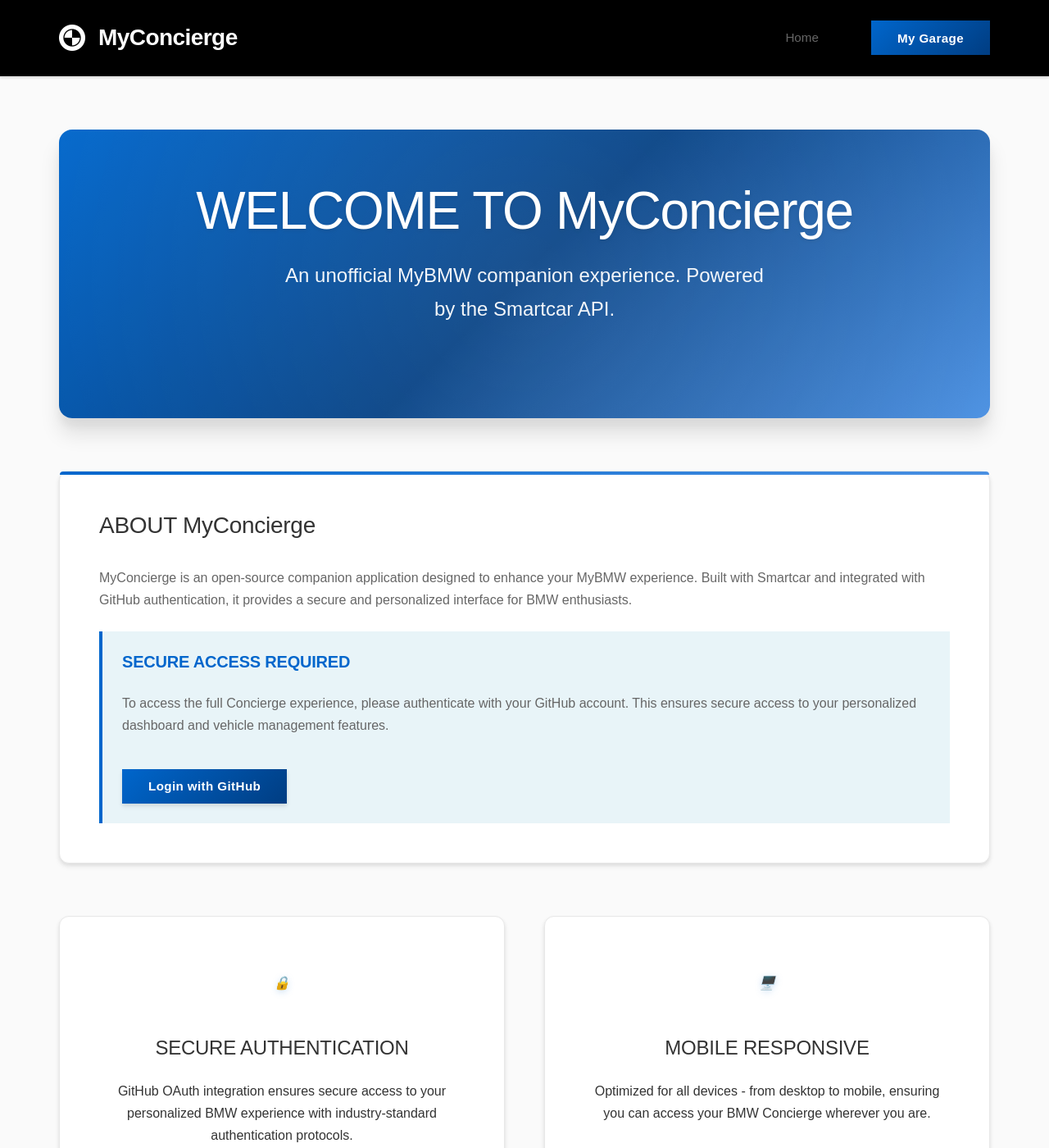
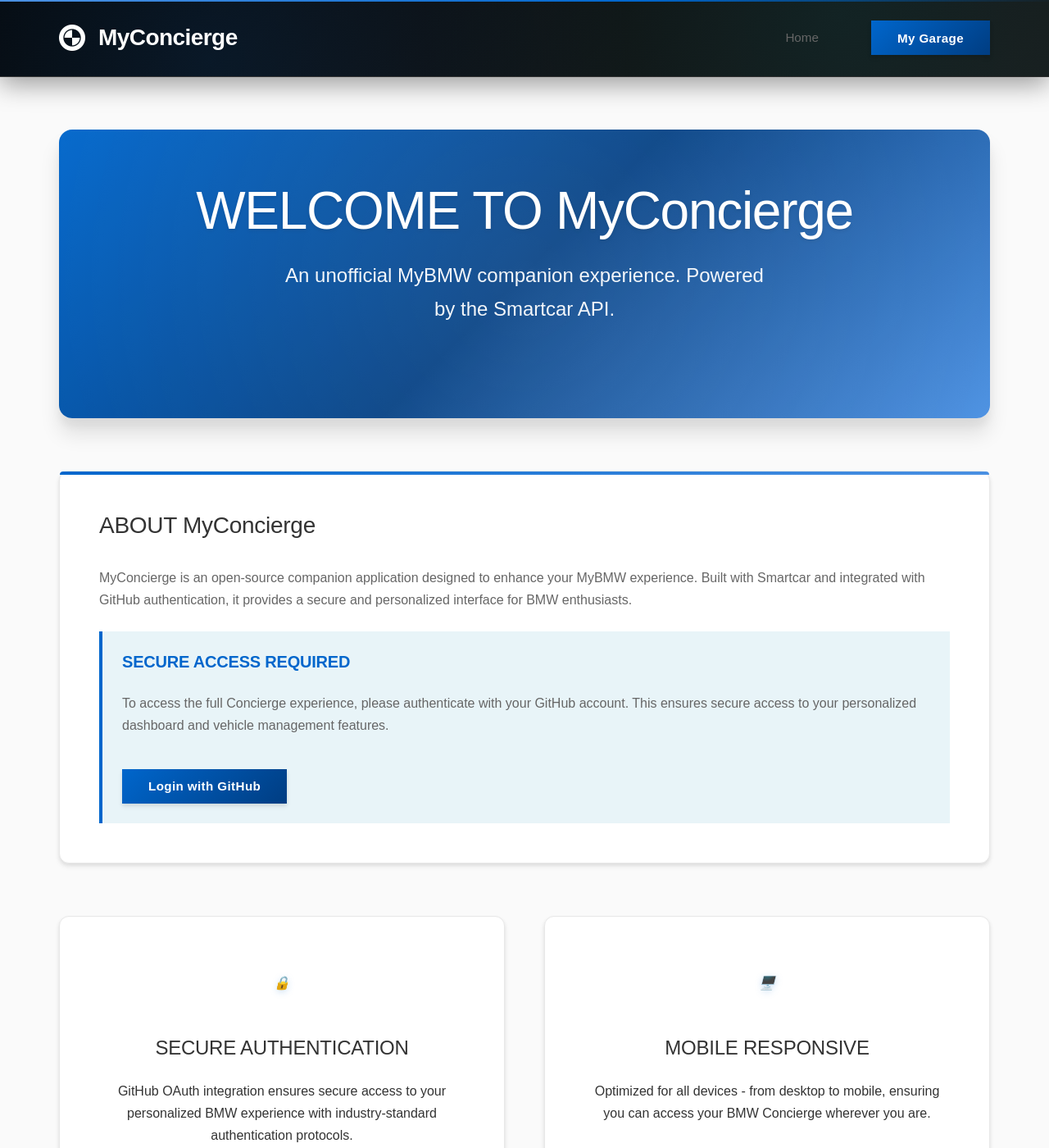
Before and after one commit to chatala1/BMW-Concierge, a Jekyll site: the page built from index.html, in a window 1280 px wide and 1400 px high. Shown: the whole window at 82% size. Built offline with Jekyll 4.4.1, drawn with Linux system fonts in a browser that asks for light colours; some web fonts are replaced.

Commit message:
Implement BMW-M inspired navigation styling with sophisticated gradients and animations
Co-authored-by: chatala1 <16328550+chatala1@users.noreply.github.com>

```diff
--- a/assets/css/style.css
+++ b/assets/css/style.css
@@ -129,19 +129,61 @@ body {
 
 /* Header and Navigation */
 .site-header {
-    background: var(--bmw-black);
-    border-bottom: 1px solid var(--bmw-light-gray);
-    box-shadow: var(--shadow-sm);
+    background: linear-gradient(135deg, #0a0a0a 0%, #1a1a1a 25%, #2a2a2a 50%, #1a1a1a 75%, #0a0a0a 100%);
+    background-size: 400% 400%;
+    animation: bmwMGradientShift 20s ease infinite;
+    border-bottom: 1px solid rgba(255, 255, 255, 0.1);
+    box-shadow: 0 8px 32px rgba(0, 0, 0, 0.4), 0 0 0 1px rgba(255, 255, 255, 0.05);
     position: sticky;
     top: 0;
     z-index: 100;
-    backdrop-filter: blur(10px);
-    -webkit-backdrop-filter: blur(10px);
+    backdrop-filter: blur(20px);
+    -webkit-backdrop-filter: blur(20px);
+    position: relative;
+    overflow: hidden;
+}
+
+.site-header::before {
+    content: '';
+    position: absolute;
+    top: 0;
+    left: 0;
+    right: 0;
+    bottom: 0;
+    background:
+        radial-gradient(circle at 20% 80%, rgba(0, 102, 204, 0.15) 0%, transparent 50%),
+        radial-gradient(circle at 80% 20%, rgba(0, 163, 173, 0.1) 0%, transparent 50%),
+        linear-gradient(135deg, rgba(0, 0, 0, 0.8) 0%, rgba(26, 26, 26, 0.9) 100%);
+    pointer-events: none;
+}
+
+.site-header::after {
+    content: '';
+    position: absolute;
+    top: 0;
+    left: 0;
+    right: 0;
+    height: 2px;
+    background: linear-gradient(90deg, transparent 0%, var(--bmw-blue) 20%, var(--bmw-light-blue) 50%, var(--bmw-blue) 80%, transparent 100%);
+    background-size: 200% 100%;
+    animation: bmwMShimmer 4s ease infinite;
+}
+
+@keyframes bmwMGradientShift {
+    0%, 100% { background-position: 0% 50%; }
+    50% { background-position: 100% 50%; }
+}
+
+@keyframes bmwMShimmer {
+    0%, 100% { background-position: 0% 50%; }
+    50% { background-position: 100% 50%; }
 }
 
 .navbar {
     padding: var(--spacing-md) 0;
-    background: var(--bmw-black);
+    background: transparent;
+    position: relative;
+    z-index: 1;
 }
 
 .nav-container {
@@ -152,7 +194,7 @@ body {
     align-items: center;
     justify-content: space-between;
     position: relative;
-    background: var(--bmw-black);
+    background: transparent;
 }
 
 .nav-brand {
```
